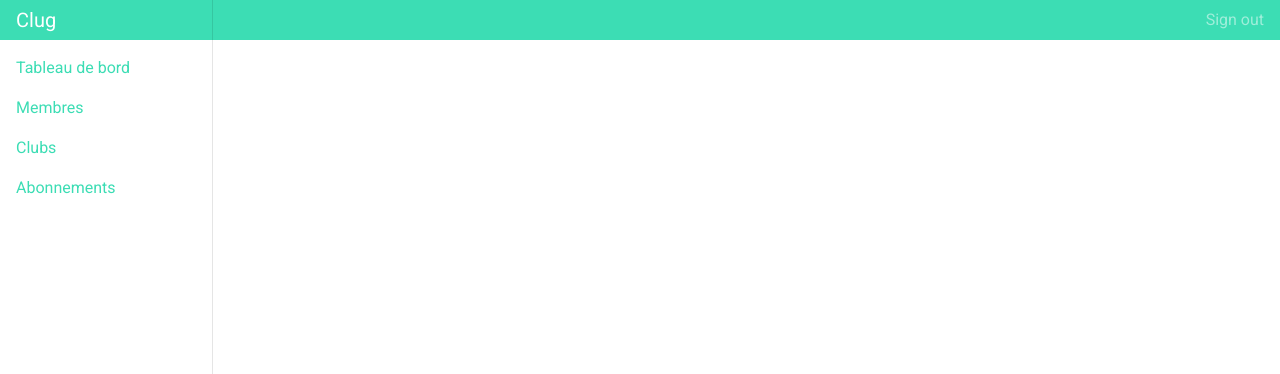
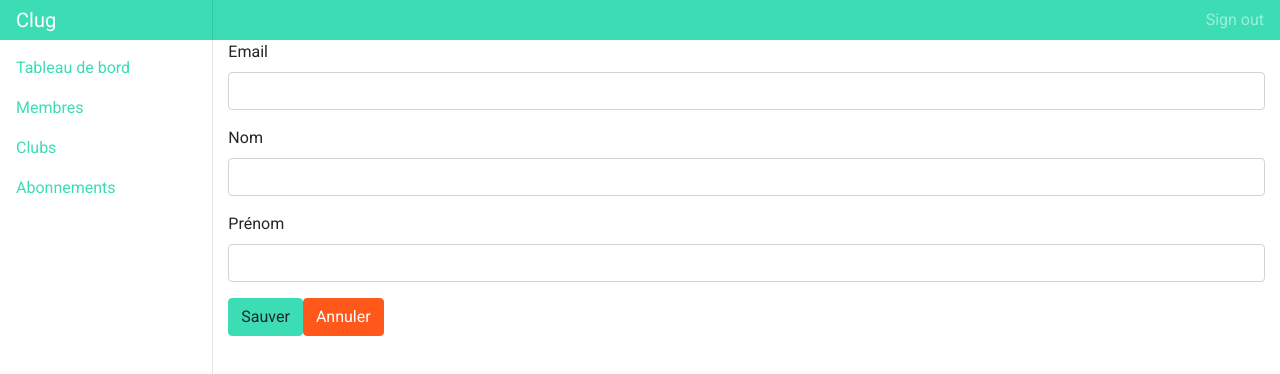
Before and after one commit to team-cafet/clug, a React (Create React App) app in the folder packages/frontend-v2/: page /admin/members/add in a window 1280 px wide. Shown: the top 374 px of the page. Built offline with nearby package versions, Linux system fonts and the light colour scheme.

Commit message:
add a basic form for member

```diff
--- a/packages/backend-v2/src/models/Member.ts
+++ b/packages/backend-v2/src/models/Member.ts
@@ -10,8 +10,6 @@ import {
   ManyToOne,
   OneToMany,
   ManyToMany,
-  OneToOne,
-  JoinColumn,
   JoinTable
 } from 'typeorm';
 import { Club } from './Club';
@@ -21,7 +19,6 @@ import { Organisation } from './Organisation';
 import { PaymentRequest } from './PaymentRequest';
 import { User } from './User';
 import { MemberLabel } from './MemberLabel';
-import { APIError } from 'src/libs/classes/APIError';
 
 @Entity()
 export class Member extends BaseEntity {
--- /dev/null
+++ b/packages/frontend-v2/src/components/organisms/MemberForm.tsx
@@ -0,0 +1,146 @@
+import React from 'react';
+import { Link } from 'react-router-dom';
+import { Formik, Form, Field, ErrorMessage, FormikHelpers } from 'formik';
+import { Button } from '../atoms/Button';
+import { Alert } from '../atoms/Alert';
+import { IMember } from '../../libs/interfaces/member.interface';
+import { memberService } from '../../services/member.service';
+
+interface IFormValue {
+  global: string;
+  user: {
+    email: string;
+    firstname: string;
+    lastname: string;
+  };
+}
+
+interface IProps {
+  member?: IMember;
+  organisationID: number;
+}
+
+export const MemberForm = (props: IProps) => {
+  const initialValues: IFormValue = props.member
+    ? {
+        user: {
+          email: '',
+          firstname: '',
+          lastname: '',
+          ...props.member.user,
+        },
+        global: '',
+      }
+    : {
+        user: {
+          email: '',
+          firstname: '',
+          lastname: '',
+        },
+        global: '',
+      };
+
+  const validate = (values: IFormValue) => {
+    const errors: any = {user:{}};
+
+    if (!values.user.email) {
+      errors.user.email = 'Requis';
+    }
+
+    return errors;
+  };
+
+  const submit = async (
+    values: IFormValue,
+    formHelper: FormikHelpers<IFormValue>
+  ) => {
+    const { setSubmitting, setFieldError } = formHelper;
+
+    try {
+      if (props.member?.id) {
+        await memberService.update(props.member.id, values);
+      } else {
+        await memberService.add({
+          ...values,
+          organisation: { id: props.organisationID },
+        });
+      }
+    } catch (err) {
+      console.error(err);
+      if (err.message) {
+        setFieldError('global', err.message);
+      } else {
+        setFieldError('global', 'Erreur serveur...');
+      }
+    }
+
+    setSubmitting(false);
+  };
+
+  return (
+    <Formik initialValues={initialValues} validate={validate} onSubmit={submit}>
+      {({ isSubmitting, errors }) => (
+        <Form>
+          <ErrorMessage
+            name="global"
+            component={(props) => (
+              <Alert variant="danger">{props.children}</Alert>
+            )}
+          />
+
+          <div className={`form-group`}>
+            <label>Email</label>
+            <Field
+              className={`form-control ${
+                errors.user?.email ? 'is-invalid' : ''
+              }`}
+              name="user.email"
+            />
+            <ErrorMessage
+              name="user.email"
+              component="div"
+              className="invalid-feedback"
+            />
+          </div>
+
+          <div className={`form-group`}>
+            <label>Nom</label>
+            <Field
+              className={`form-control ${
+                errors.user?.lastname ? 'is-invalid' : ''
+              }`}
+              name="user.lastname"
+            />
+            <ErrorMessage
+              name="user.lastname"
+              component="div"
+              className="invalid-feedback"
+            />
+          </div>
+
+          <div className={`form-group`}>
+            <label>Prénom</label>
+            <Field
+              className={`form-control ${
+                errors.user?.firstname ? 'is-invalid' : ''
+              }`}
+              name="user.firstname"
+            />
+            <ErrorMessage
+              name="user.firstname"
+              component="div"
+              className="invalid-feedback"
+            />
+          </div>
+
+          <Button variant="primary" type="submit" disabled={isSubmitting}>
+            Sauver
+          </Button>
+          <Link to="/admin/members">
+            <Button variant="secondary">Annuler</Button>
+          </Link>
+        </Form>
+      )}
+    </Formik>
+  );
+};
--- a/packages/frontend-v2/src/components/pages/Member/MemberAdd.tsx
+++ b/packages/frontend-v2/src/components/pages/Member/MemberAdd.tsx
@@ -1,11 +1,20 @@
-import React from 'react';
+import React, { useEffect, useState } from 'react';
+import { MemberForm } from '../../organisms/MemberForm';
+import { getUserInfo } from '../../../services/auth.service';
 
 interface IProps {}
 
 export const MemberAdd = (props: IProps) => {
-  // useEffect(() => {
+  const [orgID, setOrgID] = useState(0);
 
-  // }, []);
+  useEffect(() => {
+    const userInfo = getUserInfo();
+    if (userInfo?.organisation?.id) {
+      setOrgID(userInfo?.organisation.id);
+    }
+  }, []);
 
-  return <></>;
+  return <>
+    <MemberForm organisationID={orgID} />
+  </>;
 };
```
